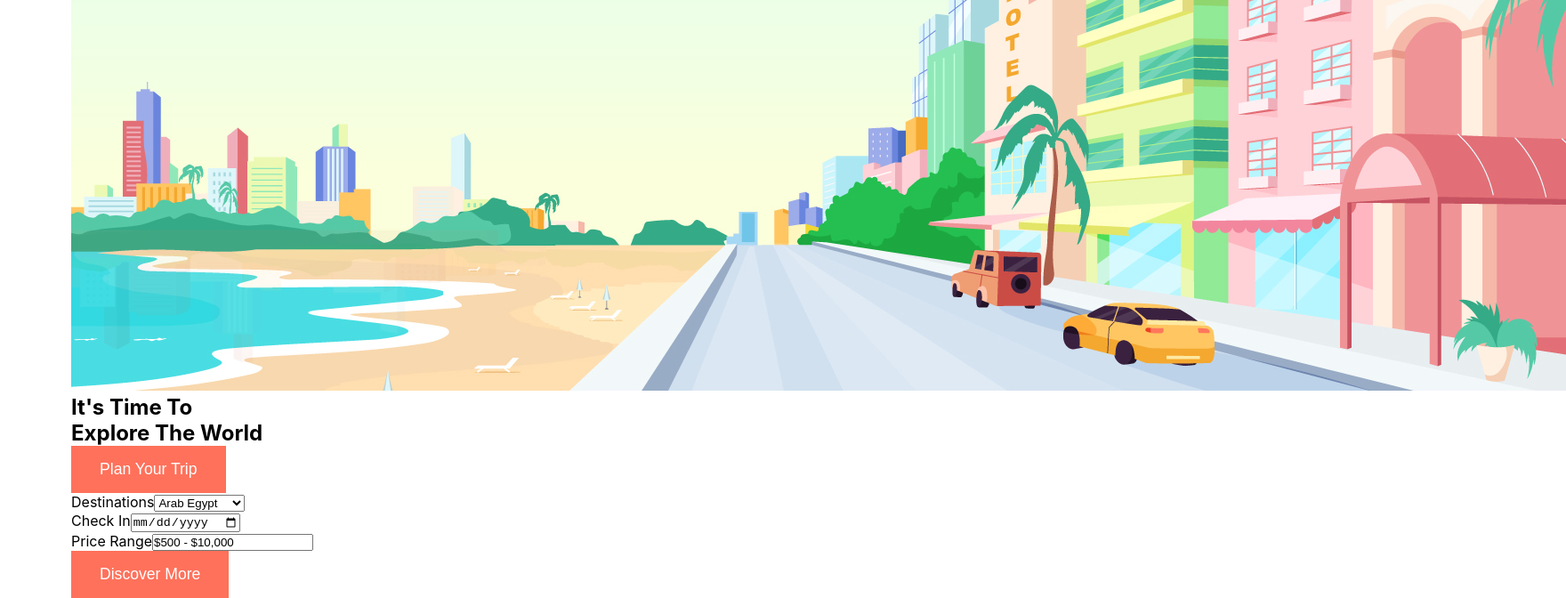
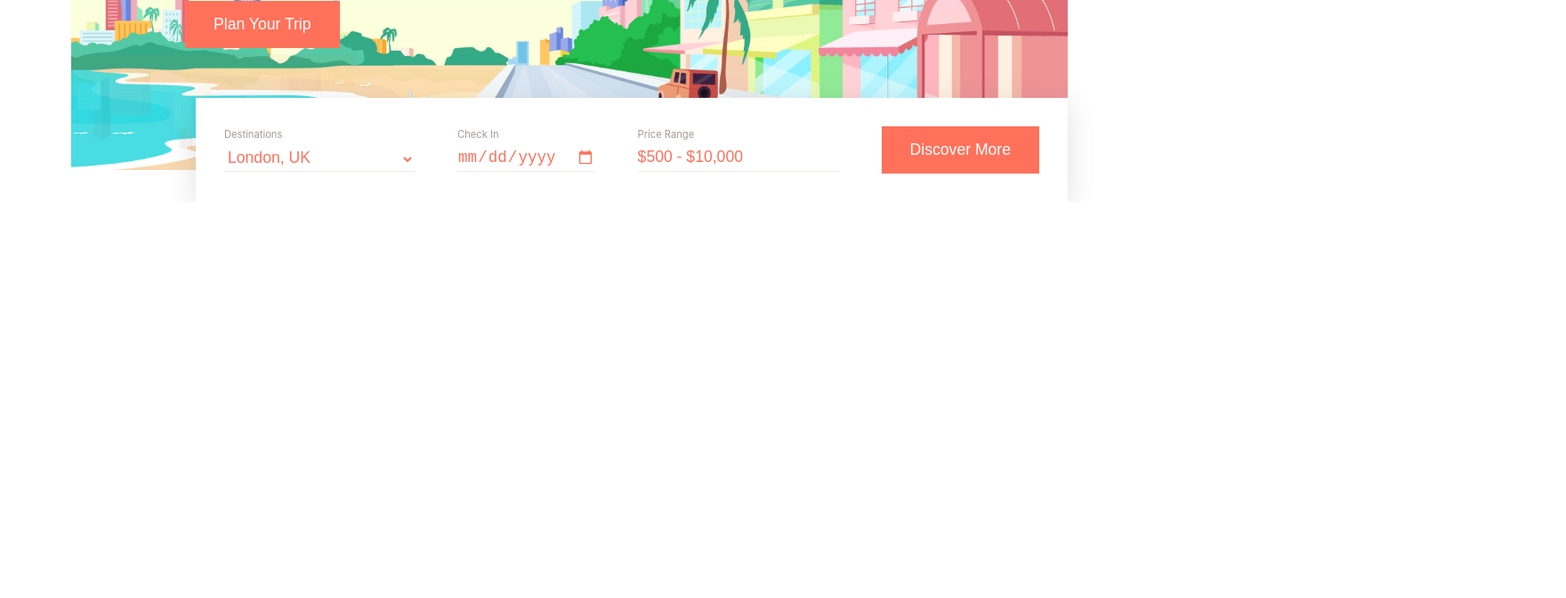
Before and after one commit to mrinnnmoy/ravel-react, a React (Vite) app: page / in a window 1280 px wide. Shown: the part 642-1314 px from the top of the page at 89% size, 1760 px wide, since content can reach past the window. After the commit the page ends 869 px from the top, so only its background shows below. Built offline with nearby package versions, Linux system fonts and the light colour scheme.

Commit message:
style home-component

```diff
--- a/src/components/Button/Button.scss
+++ b/src/components/Button/Button.scss
@@ -5,4 +5,8 @@
     font-size: 1.1rem;
     color: white;
     cursor: pointer;
+    &:hover{
+        color: var(--primary-color);
+        background-color: white;
+    }
 }
--- a/src/components/Home/Home.jsx
+++ b/src/components/Home/Home.jsx
@@ -22,8 +22,10 @@ const Home = () => {
                         <div className="row">
                             <label>Destinations</label>
                             <select>
-                                <option>Arab Egypt</option>
-                                <option>Udaipur India</option>
+                                <option>London, UK</option>
+                                <option>Udaipur, India</option>
+                                <option>Rajasthan, India</option>
+                                <option>Rameshwaram, Chennai</option>
                             </select>
                         </div>
                         <div className="row">
--- a/src/components/Home/Home.scss
+++ b/src/components/Home/Home.scss
@@ -0,0 +1,63 @@
+.home-section {
+  margin-top: 2rem;
+  position: relative;
+  .background {
+    img {
+      height: 90vh;
+      width: 100%;
+    }
+  }
+  .content {
+    .info {
+      position: absolute;
+      top: 5rem;
+      margin-left: 8rem;
+      h1 {
+        font-size: 5rem;
+        margin-bottom: 8rem;
+      }
+    }
+    .planner {
+      position: absolute;
+      bottom: -2rem;
+      right: 0;
+      background-color: white;
+      padding: 2rem;
+      box-shadow: rgba(100, 100, 111, 0.2) 0px 7px 29px 0px;
+      form {
+        display: flex;
+        align-items: center;
+        justify-content: flex-end;
+        gap: 3rem;
+        .row {
+          display: flex;
+          flex-direction: column;
+          text-align: start;
+          label {
+            font-size: 0.7rem;
+            color: var(--secondary-text);
+          }
+          input[type="date"]::-webkit-calendar-picker-indicator {
+            cursor: pointer;
+            filter: invert(58%) sepia(69%) saturate(2588%) hue-rotate(325deg)
+              brightness(105%) contrast(101%);
+          }
+          input:focus {
+            outline: none;
+          }
+          input,
+          select {
+            border: none;
+            width: 100%;
+            color: var(--primary-color);
+            margin-top: 0.5rem;
+            background-color: white;
+            font-size: 1.1rem;
+            border-bottom: 1px solid #f5ebe9;
+            padding-bottom: 0.3rem;
+          }
+        }
+      }
+    }
+  }
+}
```
